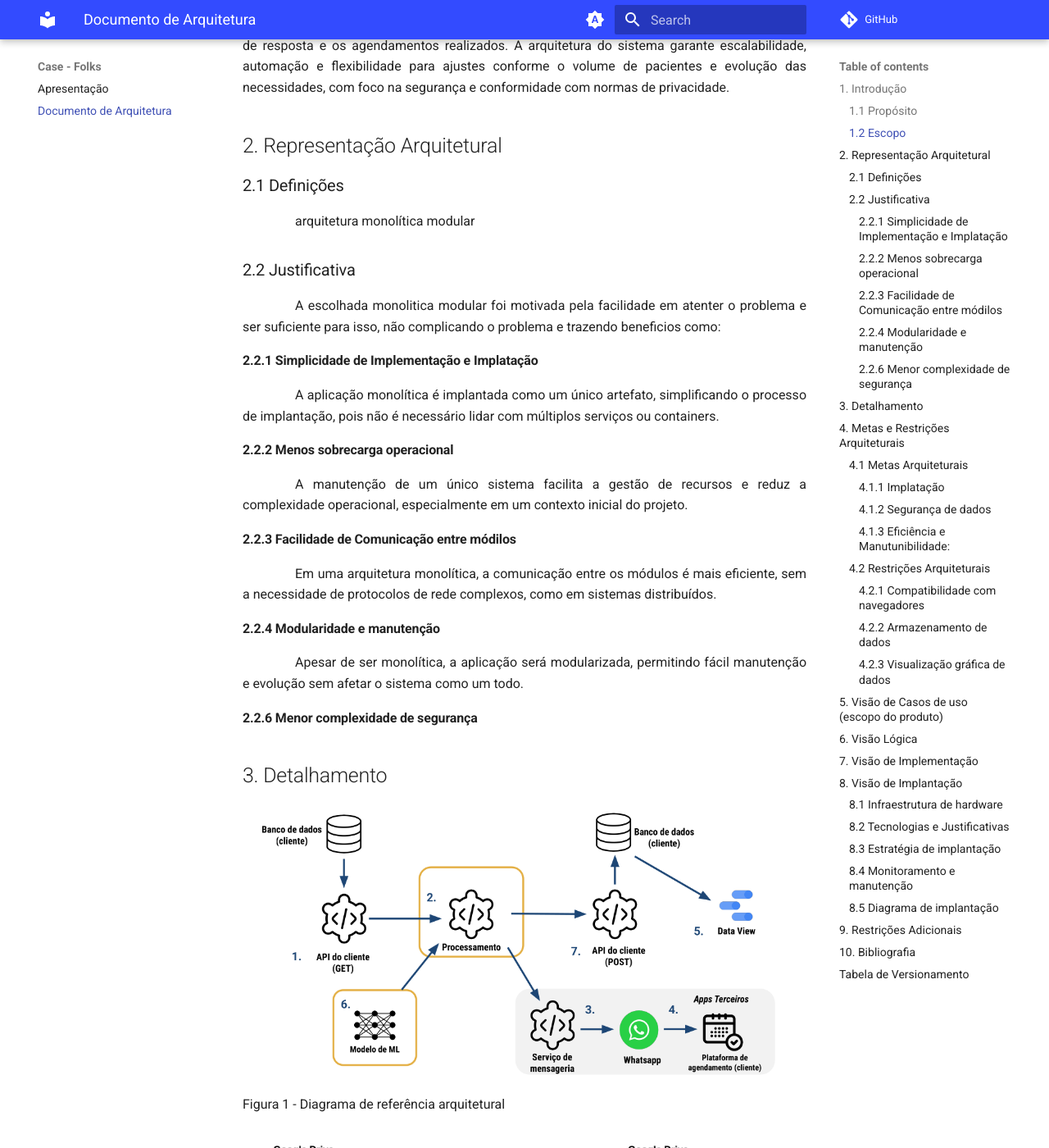
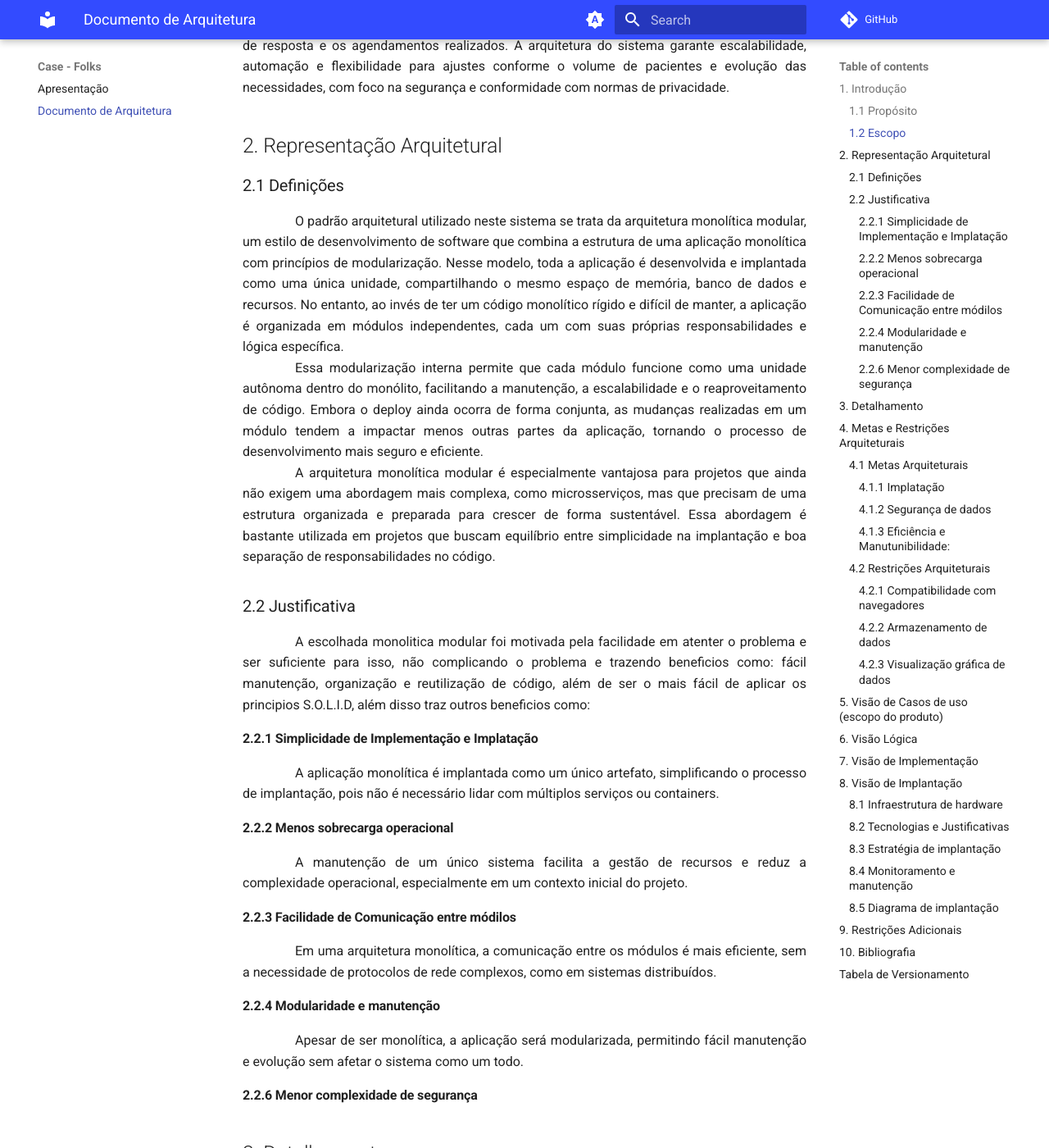
Before and after one commit to CaioDuart3/Folks_case, an MkDocs documentation site: the page built from docs/arch.md, in a window 1280 px wide and 1400 px high, scrolled down 798 px. Shown: the whole window at 82% size. Built offline with MkDocs 1.6.1 and Material for MkDocs 9.7.7, drawn with Linux system fonts in a browser that asks for light colours; comment, search, counter and statistics services are not loaded.

Commit message:
docs: formatação de documento de arquitetura adicionada

```diff
--- a/docs/arch.md
+++ b/docs/arch.md
@@ -24,13 +24,21 @@ O RabbitMQ gerencia a fila de envios, enquanto a API do WhatsApp efetivamente re
 ## 2. Representação Arquitetural
 ### 2.1 Definições
 <div style="text-align: justify; text-indent: 4em; ">
-arquitetura monolítica modular
+O padrão arquitetural utilizado neste sistema se trata da arquitetura monolítica modular, um estilo de desenvolvimento de software que combina a estrutura de uma aplicação monolítica com princípios de modularização. Nesse modelo, toda a aplicação é desenvolvida e implantada como uma única unidade, compartilhando o mesmo espaço de memória, banco de dados e recursos. No entanto, ao invés de ter um código monolítico rígido e difícil de manter, a aplicação é organizada em módulos independentes, cada um com suas próprias responsabilidades e lógica específica.
+</div>
+<div style="text-align: justify; text-indent: 4em; ">
+Essa modularização interna permite que cada módulo funcione como uma unidade autônoma dentro do monólito, facilitando a manutenção, a escalabilidade e o reaproveitamento de código. Embora o deploy ainda ocorra de forma conjunta, as mudanças realizadas em um módulo tendem a impactar menos outras partes da aplicação, tornando o processo de desenvolvimento mais seguro e eficiente.
+</div>
+<div style="text-align: justify; text-indent: 4em; ">
+A arquitetura monolítica modular é especialmente vantajosa para projetos que ainda não exigem uma abordagem mais complexa, como microsserviços, mas que precisam de uma estrutura organizada e preparada para crescer de forma sustentável. Essa abordagem é bastante utilizada em projetos que buscam equilíbrio entre simplicidade na implantação e boa separação de responsabilidades no código.
 </div>
 
 
 ### 2.2 Justificativa
 <div style="text-align: justify; text-indent: 4em; ">
 A escolhada monolitica modular foi motivada pela facilidade em atenter o problema e ser suficiente para isso, não complicando o problema e trazendo beneficios como:
+fácil manutenção, organização e reutilização de código, além de ser o mais fácil de aplicar os principios S.O.L.I.D, além disso traz outros beneficios como:
+
 </div>
 
 #### 2.2.1 Simplicidade de Implementação e  Implatação
```
